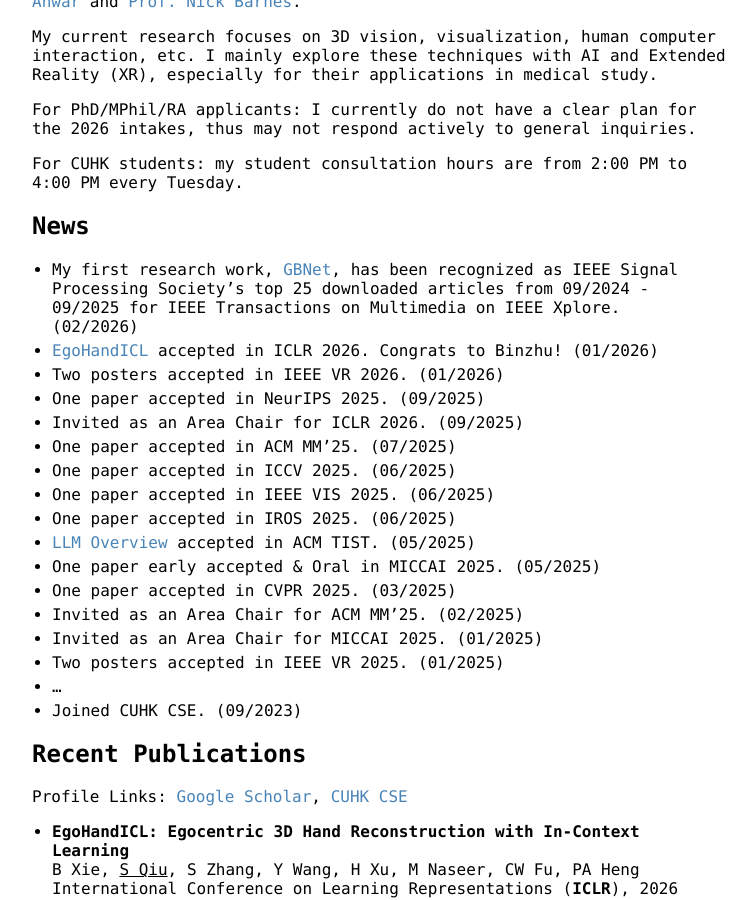
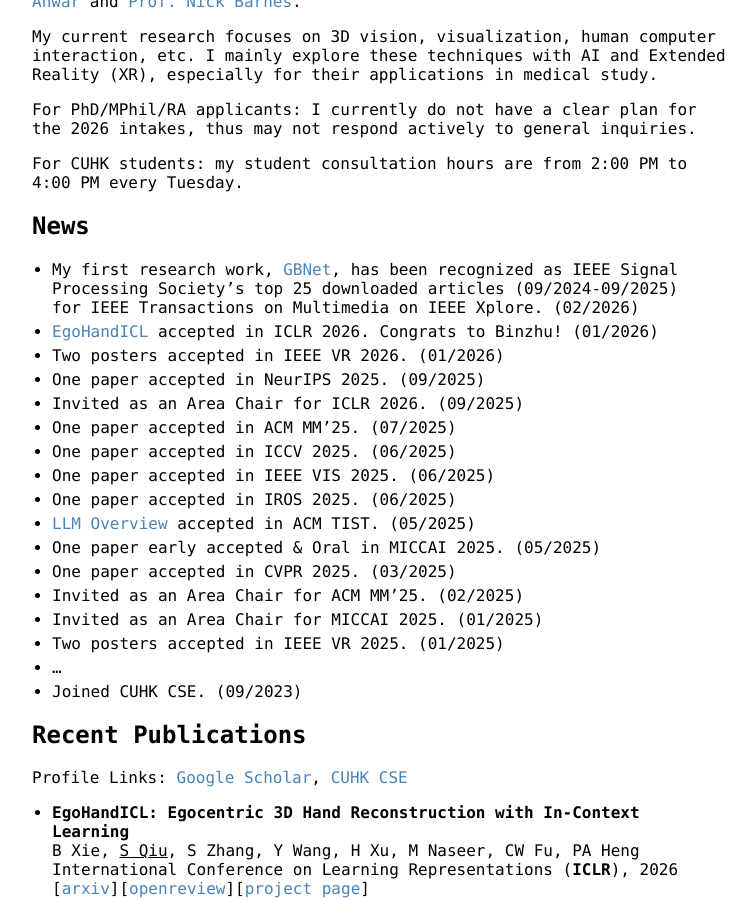
Before and after one commit to ShiQiu0419/ShiQiu0419.github.io, a Jekyll site: the page built from index.md, in a window 1280 px wide and 900 px high, scrolled down 305 px. Shown: the whole window, without its empty margins (258-1014 px from the left). Built offline with Jekyll 4.4.1, drawn with Linux system fonts in a browser that asks for light colours; our own code applies the rules of GitHub Pages for plain Markdown files.

Commit message:
Update index.md

```diff
--- a/index.md
+++ b/index.md
@@ -14,7 +14,7 @@
 For CUHK students: my student consultation hours are from 2:00 PM to 4:00 PM every Tuesday.
 
 ## News
-* My first research work, [GBNet](https://ieeexplore.ieee.org/document/9410405), has been recognized as IEEE Signal Processing Society’s top 25 downloaded articles from 09/2024 - 09/2025 for IEEE Transactions on Multimedia on IEEE Xplore. (02/2026)
+* My first research work, [GBNet](https://ieeexplore.ieee.org/document/9410405), has been recognized as IEEE Signal Processing Society’s top 25 downloaded articles (09/2024-09/2025) for IEEE Transactions on Multimedia on IEEE Xplore. (02/2026)
 * [EgoHandICL](https://arxiv.org/abs/2601.19850) accepted in ICLR 2026. Congrats to Binzhu! (01/2026)
 * Two posters accepted in IEEE VR 2026. (01/2026)
 * One paper accepted in NeurIPS 2025. (09/2025)
```
